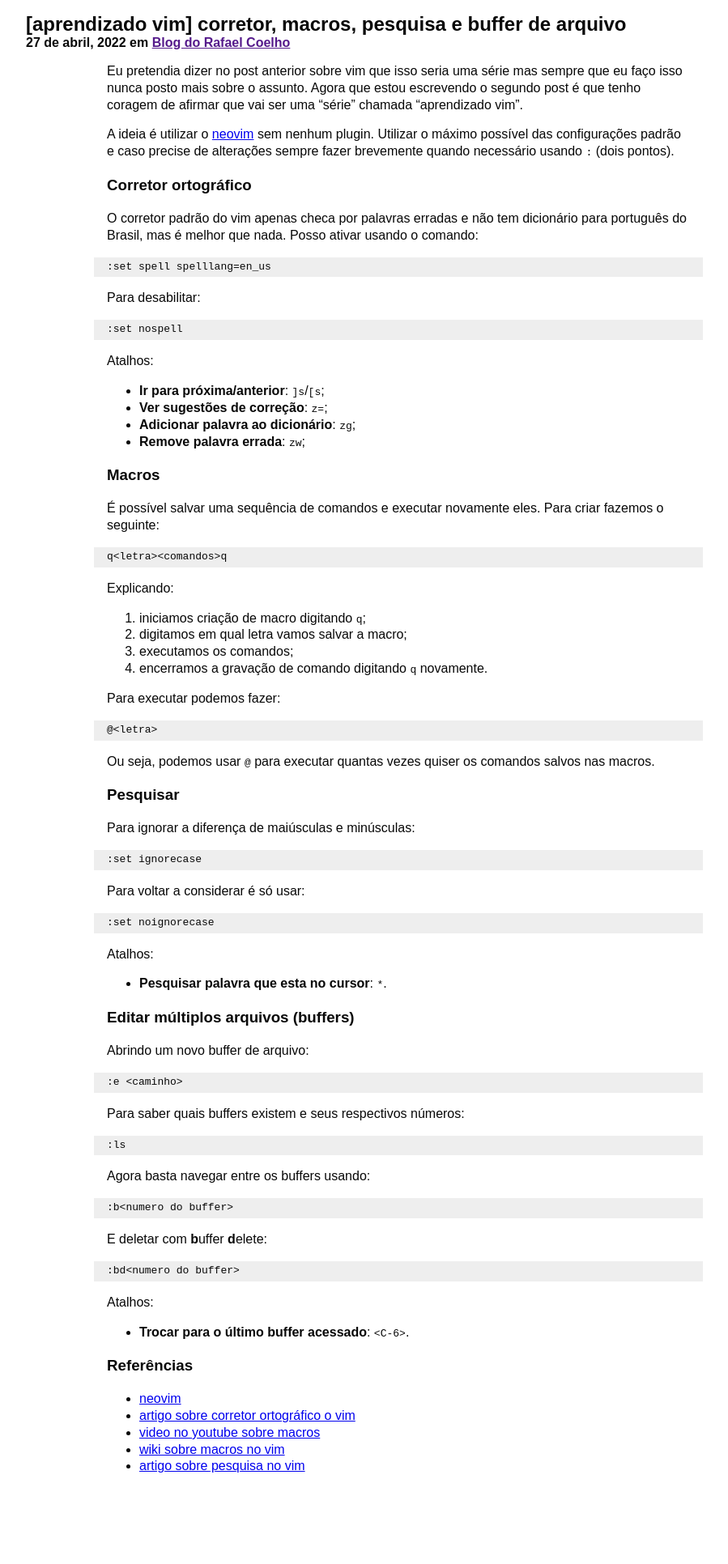
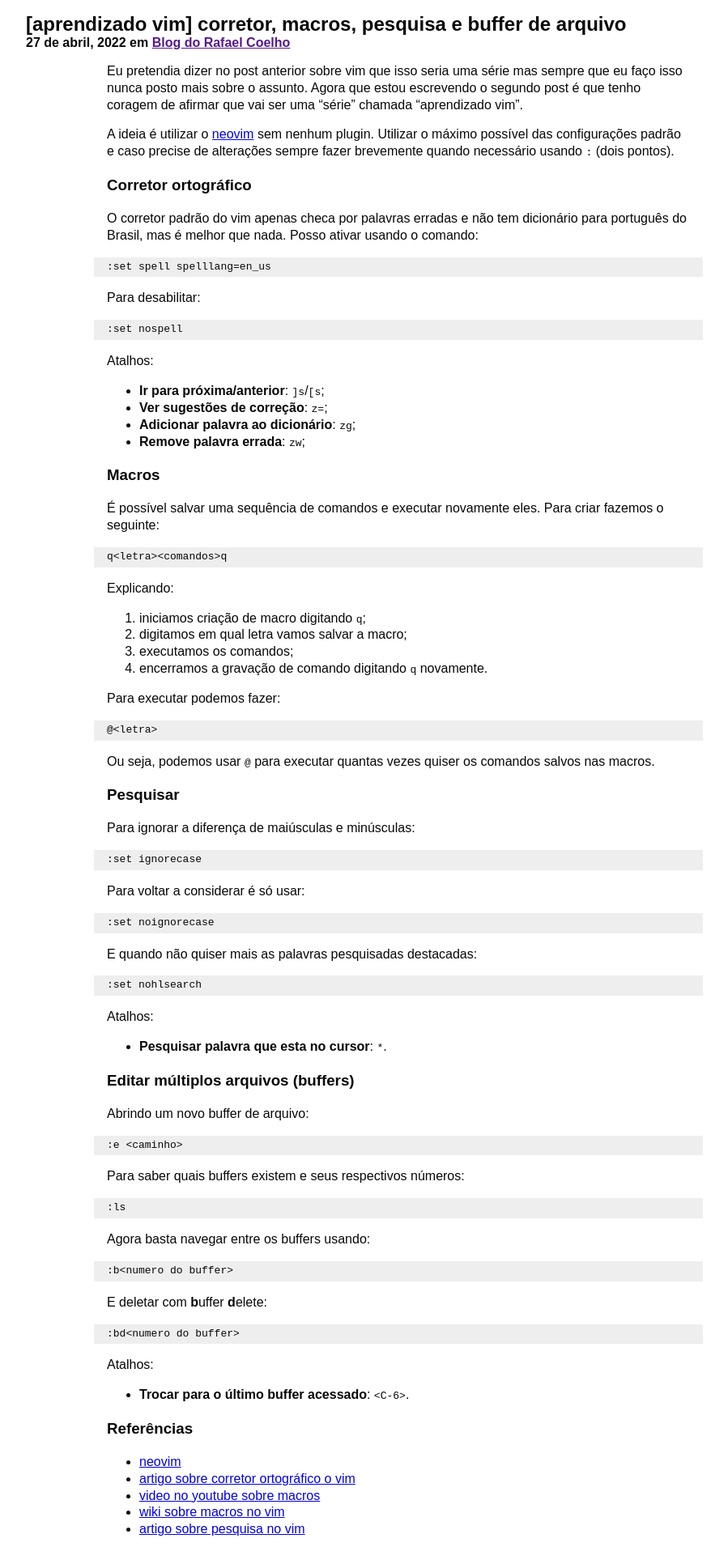
Before and after one commit to rafaellcoellho/rafaellcoellho.github.io, a Jekyll site: the page built from _posts/2022-04-27-aprendizado-vim-corretor-macros-pesquisa-e-buffer-de-arquivo.markdown, in a window 1280 px wide. Shown: the whole page at 81% size, without its empty margins (148-1047 px from the left). Built offline with Jekyll 4.4.1, drawn with Linux system fonts in a browser that asks for light colours; before the commit the page ends 1854 px from its top, so only the background shows below that.

Commit message:
fix(posts): adiciona um pequeno comando no post de vim anterior

````diff
--- a/_posts/2022-04-27-aprendizado-vim-corretor-macros-pesquisa-e-buffer-de-arquivo.markdown
+++ b/_posts/2022-04-27-aprendizado-vim-corretor-macros-pesquisa-e-buffer-de-arquivo.markdown
@@ -74,6 +74,12 @@ Para voltar a considerar é só usar:
 :set noignorecase
 ```
 
+E quando não quiser mais as palavras pesquisadas destacadas:
+
+```
+:set nohlsearch
+```
+
 Atalhos:
 
 - **Pesquisar palavra que esta no cursor**: `*`.
````
